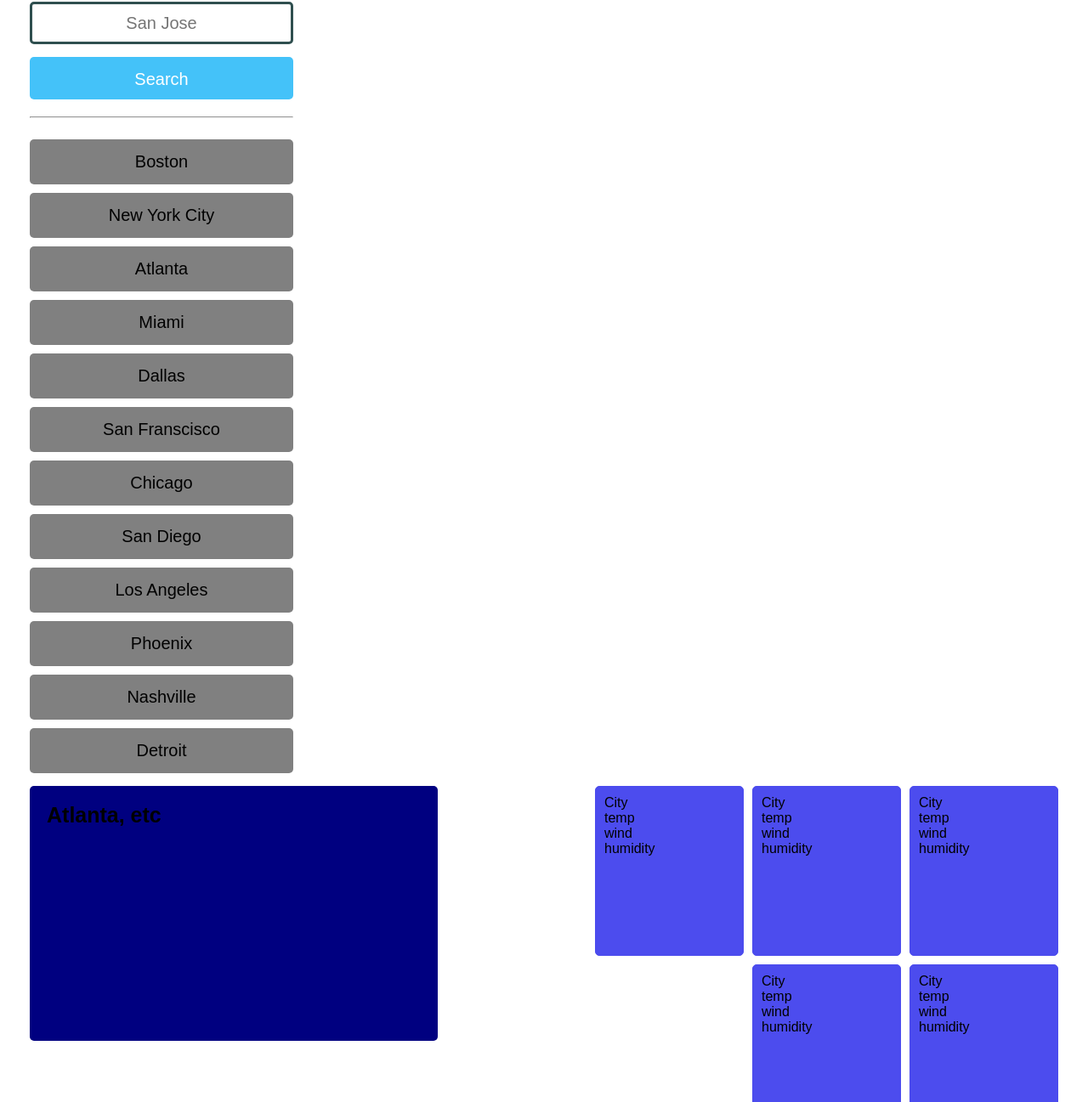
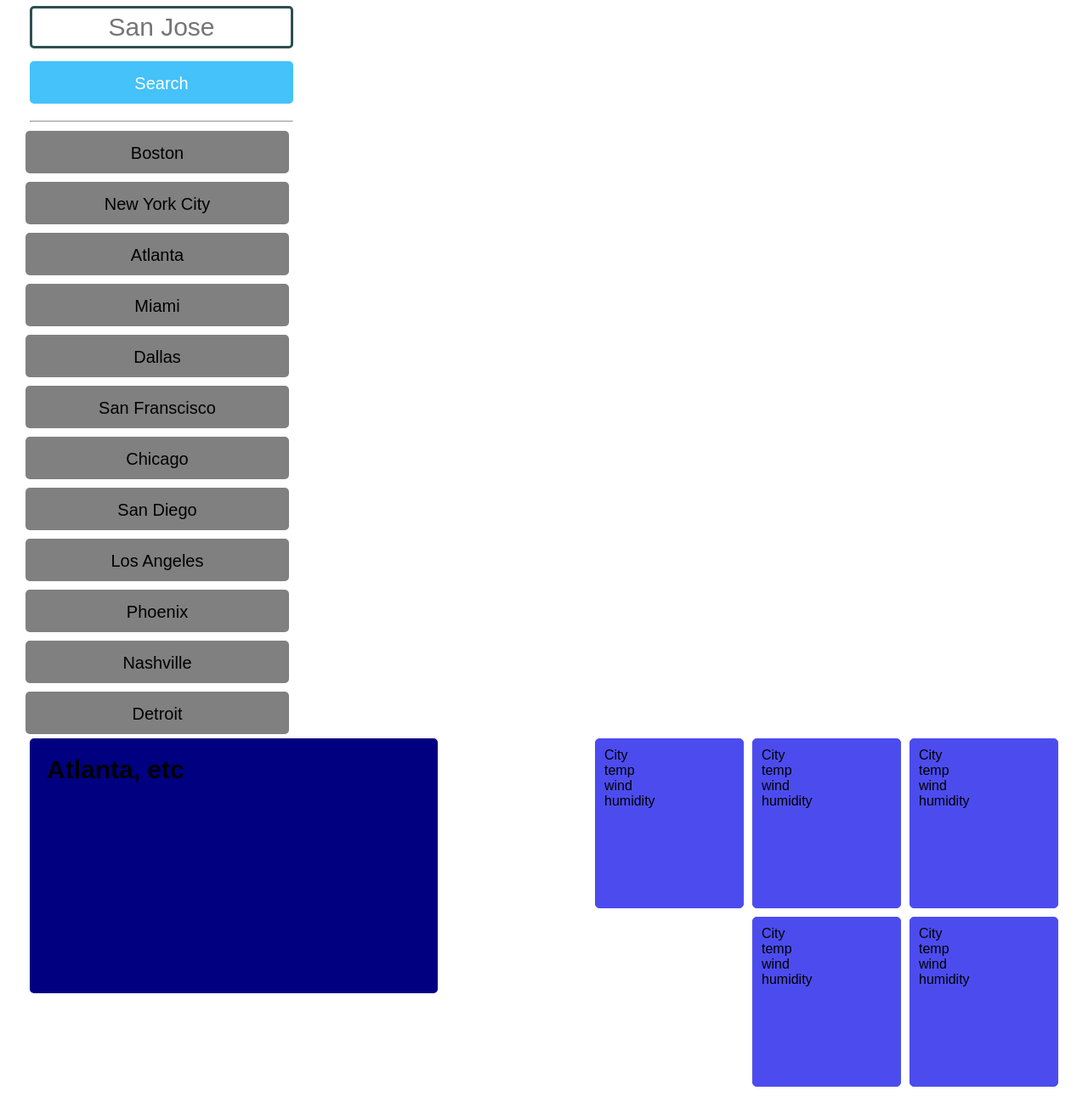
Before and after one commit to MaddieThornberry/is-it-sweater-weather-yet, a plain HTML site: page index.html in a window 1280 px wide. Shown: the part 170-1467 px from the top of the page at 85% size. Drawn offline with Linux system fonts and the light colour scheme; files whose address does not match are found by name; a web font is replaced by a local one.

Commit message:
Putting everything in its place

```diff
--- a/assets/style.css
+++ b/assets/style.css
@@ -18,7 +18,7 @@ body {
 
 p {
     font-weight: 900;
-    font-size: 25px;
+    font-size: 30px;
     margin: 10px;
 }
 
@@ -44,13 +44,29 @@ p {
     padding: 15px;
     border: none;
 }
+/*
+.city {
+    display: grid;
+    grid-template-columns: 3/1;
+}
 
+.master {
+    display: grid;
+    grid-template-columns: 3/2;
+}
+
+.cards {
+    display: grid;
+    grid-template-columns: 3/3;
+}
+*/
+/*
 .container {
 display: grid;
 background-color: white;
 max-width: 320px;
 padding: 5px 5px 10px;
-}
+}*/
 
 .divider-line {
     max-width: 310px;
@@ -61,7 +77,7 @@ padding: 5px 5px 10px;
 }
 
 #selector {
-    font-size: 20px;
+    font-size: 30px;
     text-align: center;
     height: 50px;
     width: 310px;
@@ -72,8 +88,10 @@ padding: 5px 5px 10px;
 }
 
 .city-btn {
+    display: grid;
     font-size: 20px;
-    max-height: 150px;
+    height: 50px;
+    width: 310px;
     background-color: grey;
     color: rgb 150 150 150;
     border: none;
@@ -85,7 +103,7 @@ padding: 5px 5px 10px;
 .master-card {
     display: flexbox;
     flex-direction: row;
-    flex-wrap: nowrap;
+    flex-wrap: wrap;
     float: inline-start;
     font-size: 20px;
     height: 300px;
@@ -97,7 +115,7 @@ padding: 5px 5px 10px;
 }
 .card {
     display: flexbox;
-    flex-wrap: nowrap;
+    flex-wrap: wraps;
     float: right;
     height: 200px;
     width: 175px;
@@ -105,7 +123,7 @@ padding: 5px 5px 10px;
     border:  1px solid rgb(75, 75, 237);
     border-radius: 5px;
     flex-direction: row;
-    justify-content: center;
+    justify-content: start;
     margin: 5px;
     padding: 10px;
 }
--- a/index.html
+++ b/index.html
@@ -10,6 +10,8 @@
 </head>
 <body>
     <div class="dashboard">Weather Dashboard</div>
+    <div class="container">
+        <wrapper class="cities">
     <div class="city">
         <p class="search-city">Search for a City:</p>
         <input name="select" id="selector" class="select-city" placeholder="San Jose"></input><br>
@@ -30,11 +32,15 @@
             <button class="city-btn">Detroit</button>
         </div>
     </div>
+</wrapper>
+<wrapper class="master">
     <div class="master-card">
         <div class="chosen-city">
             <p class="chosen">Atlanta, etc</p>
         </div>
     </div>
+</wrapper>
+<wrapper class="card-tiles">
     <div class="cards">
      <div class="card card1">
          <div class="card-header">City</div>
@@ -66,6 +72,8 @@
         <div class="card-body">wind</div>
         <div class="card-footer">humidity</div>
      </div>
+    </div>
+</wrapper>
 </div>
     <script src="script.js"></script>
 </body>
```
